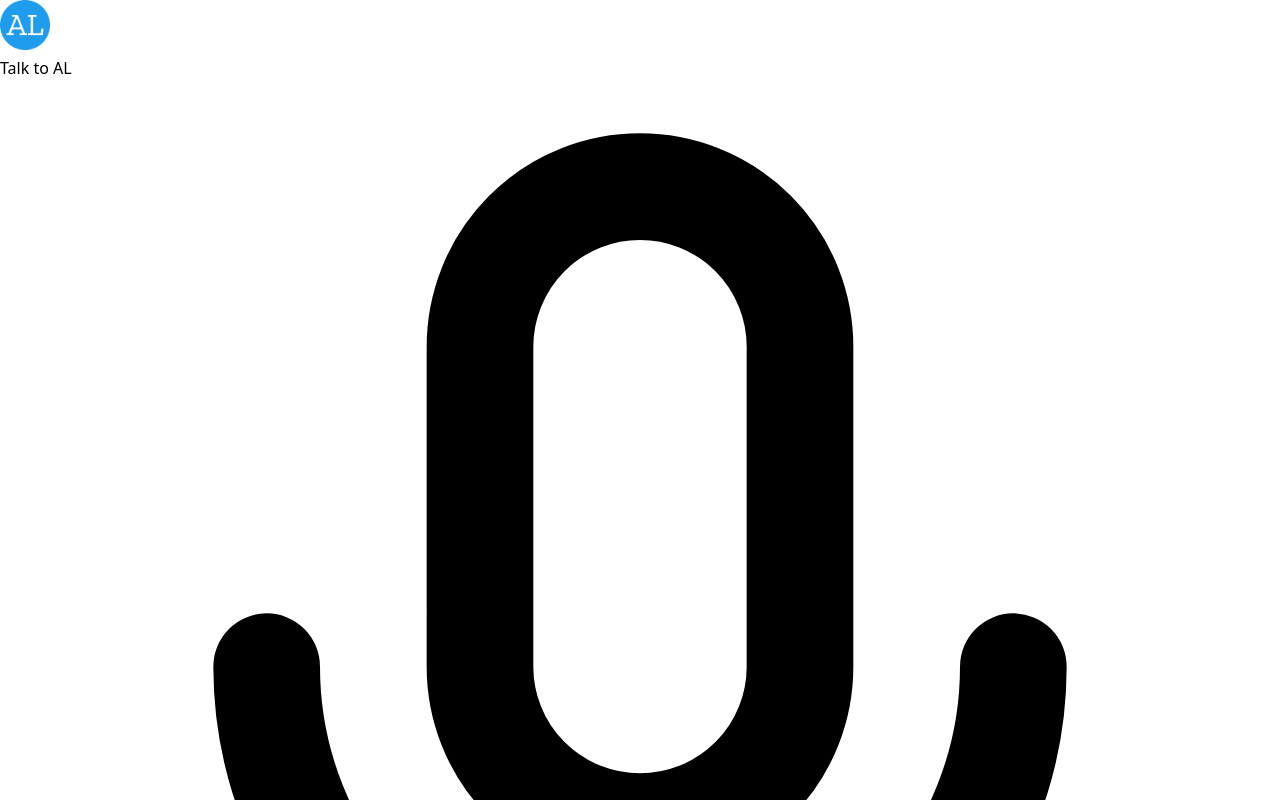
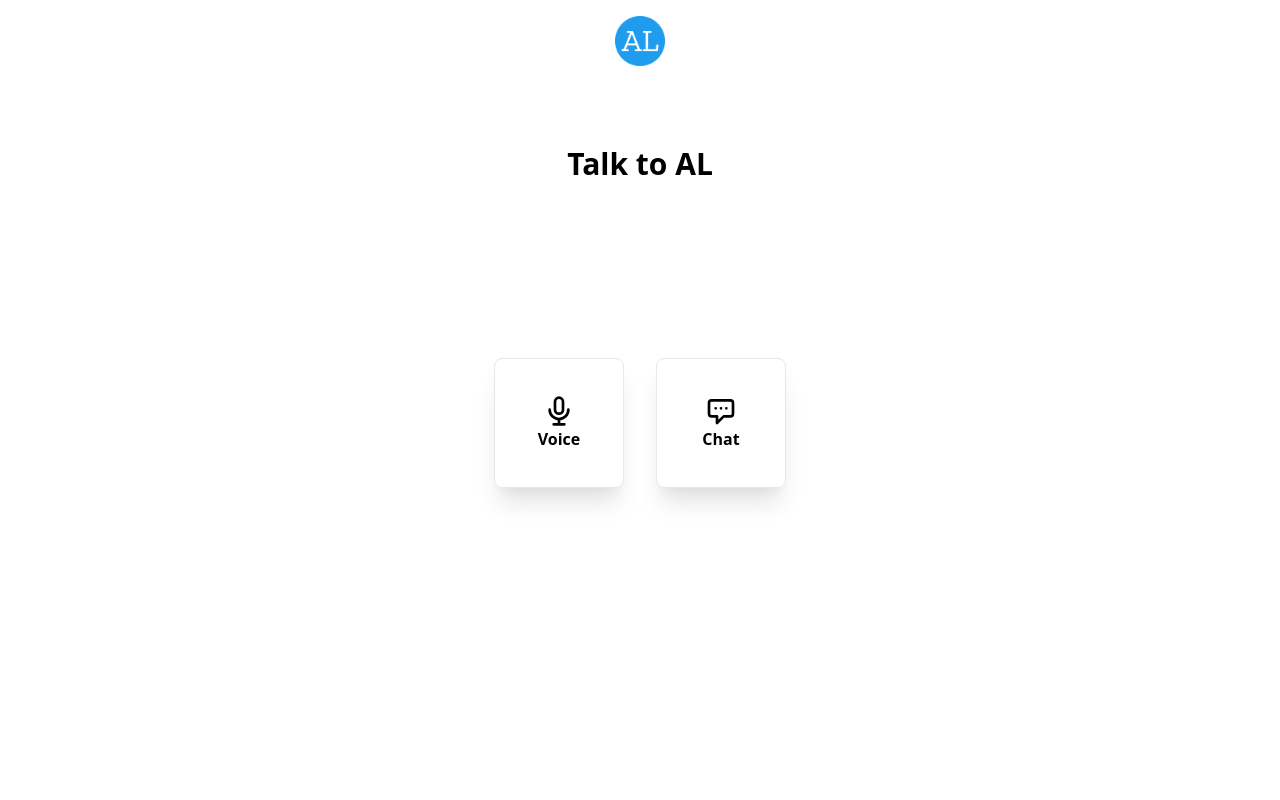
Before and after one commit to collinmutembei/AL, a Next.js app in the folder web/: page / in a window 1280 px wide. Shown: the top 800 px of the page. Built offline with nearby package versions, Linux system fonts and the light colour scheme; a small style sheet from the web is missing.

Commit message:
Redesign with tailwind

```diff
--- /dev/null
+++ b/web/components/Card.tsx
@@ -0,0 +1,9 @@
+const Card = ({ children }) => {
+  return (
+    <div className="shadow-xl hover:shadow-2xl border hover:border-blue-300 rounded-lg m-4">
+      {children}
+    </div>
+  );
+};
+
+export default Card;
--- a/web/components/layouts/Footer.tsx
+++ b/web/components/layouts/Footer.tsx
@@ -2,7 +2,7 @@ import Link from "next/link";
 
 const Footer = () => {
   return (
-    <footer>
+    <footer className="flex flex-col justify-center items-center pt-40 pb-4 bottom-0">
       <Link href="https://azure.microsoft.com/en-us/free/ai/">
         Powered by Azure
       </Link>
--- a/web/components/layouts/Nav.tsx
+++ b/web/components/layouts/Nav.tsx
@@ -3,11 +3,11 @@ import Image from "next/image";
 
 const Nav = () => {
   return (
-    <nav>
+    <header className="flex flex-col justify-center items-center m-4">
       <Link href="/">
         <Image width="50%" height="50%" src={"/logo.png"} alt="logo" />
       </Link>
-    </nav>
+    </header>
   );
 };
 
--- a/web/components/layouts/Page.js
+++ b/web/components/layouts/Page.js
@@ -11,14 +11,14 @@ Router.onRouteChangeError = () => NProgress.done();
 
 const Page = ({ title, children }) => {
   return (
-    <>
+    <div>
       <Header title={title} />
-      <div>
-        <Nav />
+      <Nav />
+      <div className="container mx-auto h-4/6">
         <main>{children}</main>
-        <Footer />
       </div>
-    </>
+      <Footer />
+    </div>
   );
 };
 
--- a/web/pages/index.js
+++ /dev/null
@@ -1,28 +0,0 @@
-import Link from "next/link";
-import { MicrophoneIcon, ChatAltIcon } from "@heroicons/react/outline";
-
-const Home = () => {
-  return (
-    <section>
-      <h2>Talk to AL</h2>
-
-      <div>
-        <Link href="/voice">
-          <div>
-            <MicrophoneIcon />
-            <h3>Voice</h3>
-          </div>
-        </Link>
-
-        <Link href="/chat">
-          <div>
-            <ChatAltIcon />
-            <h3>Chat</h3>
-          </div>
-        </Link>
-      </div>
-    </section>
-  );
-};
-
-export default Home;
--- /dev/null
+++ b/web/pages/index.tsx
@@ -0,0 +1,34 @@
+import { MicrophoneIcon, ChatAltIcon } from "@heroicons/react/outline";
+import Card from "@/components/Card";
+
+const Home = () => {
+  return (
+    <section>
+      <h2 className="flex flex-col items-center mt-20 text-3xl font-bold">
+        Talk to AL
+      </h2>
+
+      <div className="flex flex-1 items-center justify-center my-40">
+        <a href="/voice">
+          <Card>
+            <div className="h-32 w-32 flex flex-col items-center justify-center hover:text-blue-500">
+              <MicrophoneIcon className="h-8 w-8" />
+              <h3 className="font-semibold">Voice</h3>
+            </div>
+          </Card>
+        </a>
+
+        <a href="/chat">
+          <Card>
+            <div className="h-32 w-32 flex flex-col items-center justify-center hover:text-blue-500">
+              <ChatAltIcon className="h-8 w-8" />
+              <h3 className="font-semibold">Chat</h3>
+            </div>
+          </Card>
+        </a>
+      </div>
+    </section>
+  );
+};
+
+export default Home;
```
Also changed, not shown: web/pages/chat.tsx (renamed from web/pages/chat.js).
